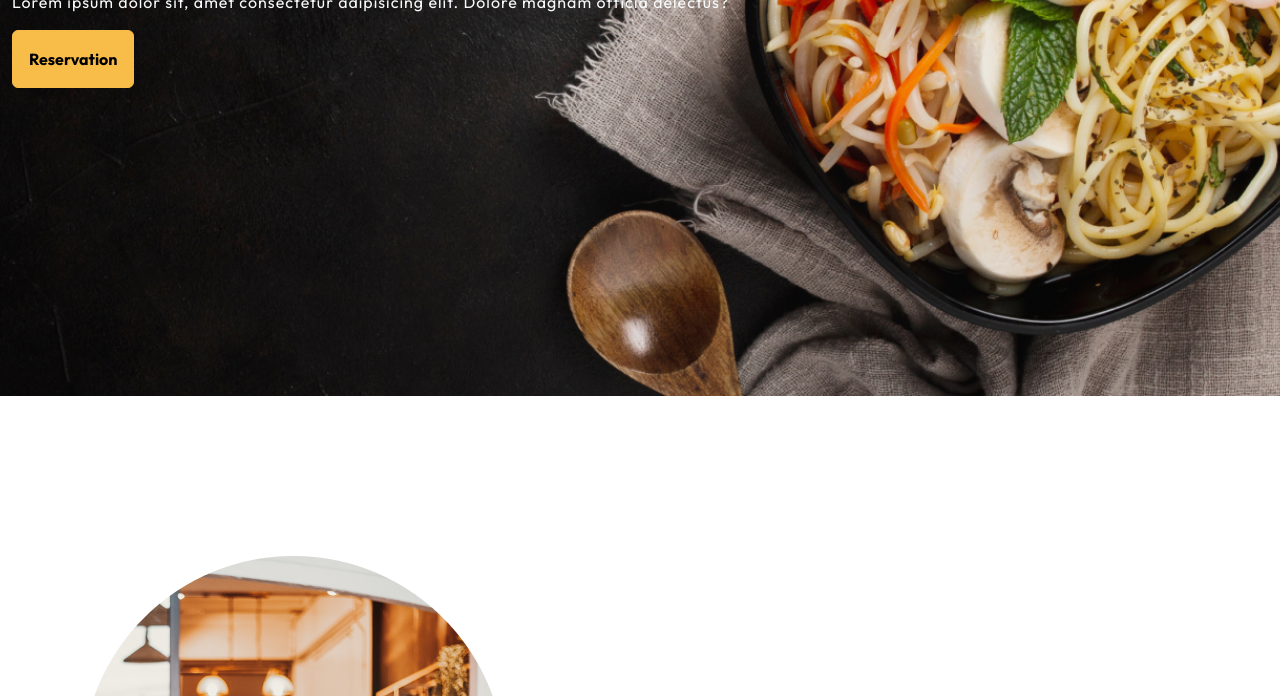
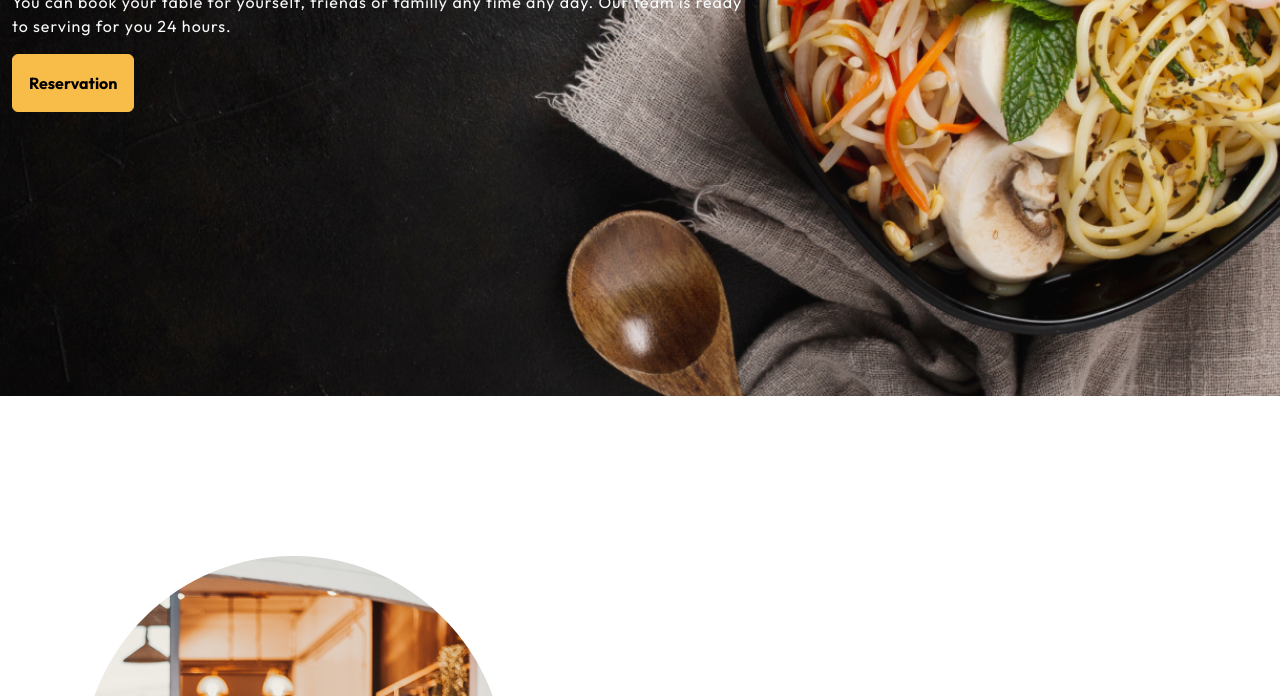
Before and after one commit to atikNao/restuarent-app-1, a website: page index.html in a window 1280 px wide. Shown: the part 404-1100 px from the top of the page. Drawn offline with nearby package versions, Linux system fonts and the light colour scheme.

Commit message:
Edit the description paragraph of the intro section

```diff
--- a/index.html
+++ b/index.html
@@ -81,7 +81,7 @@
                         <div class="intro-des-title">
                             <h1 class="display-1 fw-bold text-light lh-2">Book Your Table Today</h1>
                             <p class="text-light">
-                                Lorem ipsum dolor sit, amet consectetur adipisicing elit. Dolore magnam officia delectus?
+                                You can book your table for yourself, friends or familly any time any day. Our team is ready to serving for you 24 hours.
                             </p>
                             <button class="btn btn-secondary p-3 fw-bold">Reservation</button>
                         </div>
```
